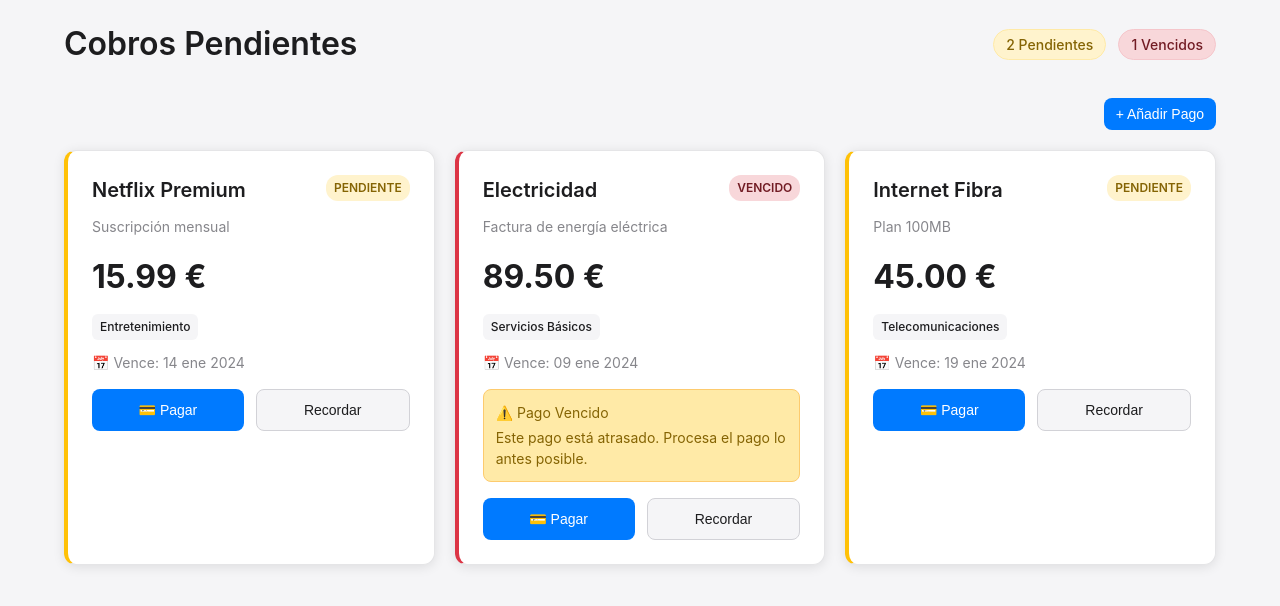
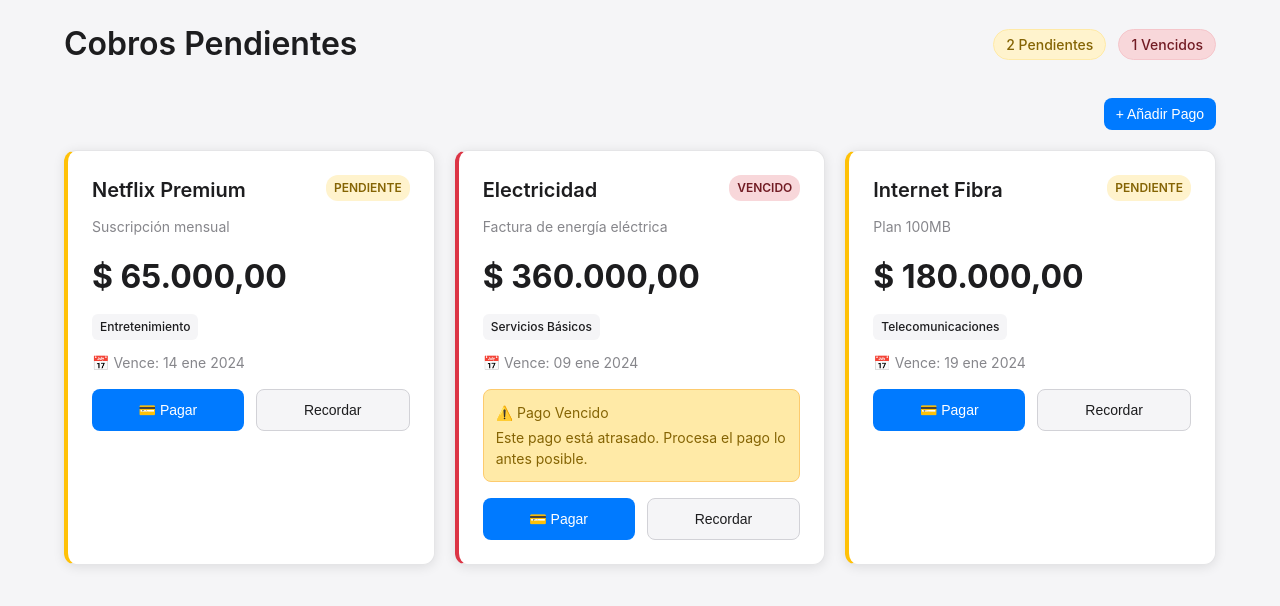
Before and after one commit to fantaxmin/payments-card, a React (Vite) app: page / in a window 1280 px wide. Shown: the top 606 px of the page. Built offline with nearby package versions, Linux system fonts and the light colour scheme.

Commit message:
refactor(ntorres):create animation to FormPaymentCard.css

```diff
--- a/src/components/features/payments/PaymentCard.tsx
+++ b/src/components/features/payments/PaymentCard.tsx
@@ -20,7 +20,9 @@
 
       <p className="payment-description">{payment.description}</p>
 
-      <div className="payment-amount">{payment.amount.toFixed(2)} €</div>
+      <div className="payment-amount">{
+        new Intl.NumberFormat('es-CO', { style: 'currency', currency: 'COP' }).format(payment.amount)
+      }</div>
 
       <div className="payment-category">{payment.category}</div>
 
--- a/src/styles/components/FormPaymentCard.css
+++ b/src/styles/components/FormPaymentCard.css
@@ -23,6 +23,7 @@
     display: flex;
     flex-direction: column;
     gap: var(--spacing-lg);
+    animation: expandForm 0.3s ease-in-out;
 }
 
 /* Form inputs */
@@ -87,6 +88,7 @@
   flex-direction: column;
   align-items: center;
   gap: var(--spacing-xs);
+  animation: fadeIn 0.3s ease-in-out;
 }
 
 .error-message h4 {
@@ -101,3 +103,23 @@
   color: #c0392b;
   font-weight: 400;
 }
+
+@keyframes fadeIn {
+    from {
+        opacity: 0;
+        transform: translateY(-20px);
+    }
+    to {
+        opacity: 1;
+        transform: translateY(0);
+    }
+}
+
+@keyframes expandForm {
+    from {
+        transform: scale(0.9);
+    }
+    to {
+        transform: scale(1);
+    }
+}
--- a/src/utils/mockData.ts
+++ b/src/utils/mockData.ts
@@ -6,7 +6,7 @@
     id: self.crypto.randomUUID(),
     title: 'Netflix Premium',
     description: 'Suscripción mensual',
-    amount: 15.99,
+    amount: 65000, // 15.99 EUR ≈ 65,000 COP
     dueDate: '14 ene 2024',
     category: PAYMENT_CATEGORIES.ENTERTAINMENT,
     status: PAYMENT_STATUS.PENDING
@@ -15,7 +15,7 @@
     id: self.crypto.randomUUID(),
     title: 'Electricidad',
     description: 'Factura de energía eléctrica',
-    amount: 89.50,
+    amount: 360000, // 89.50 EUR ≈ 360,000 COP
     dueDate: '09 ene 2024',
     category: PAYMENT_CATEGORIES.BASIC_SERVICES,
     status: PAYMENT_STATUS.OVERDUE,
@@ -25,7 +25,7 @@
     id: self.crypto.randomUUID(),
     title: 'Internet Fibra',
     description: 'Plan 100MB',
-    amount: 45.00,
+    amount: 180000, // 45.00 EUR ≈ 180,000 COP
     dueDate: '19 ene 2024',
     category: PAYMENT_CATEGORIES.TELECOMMUNICATIONS,
     status: PAYMENT_STATUS.PENDING
```
